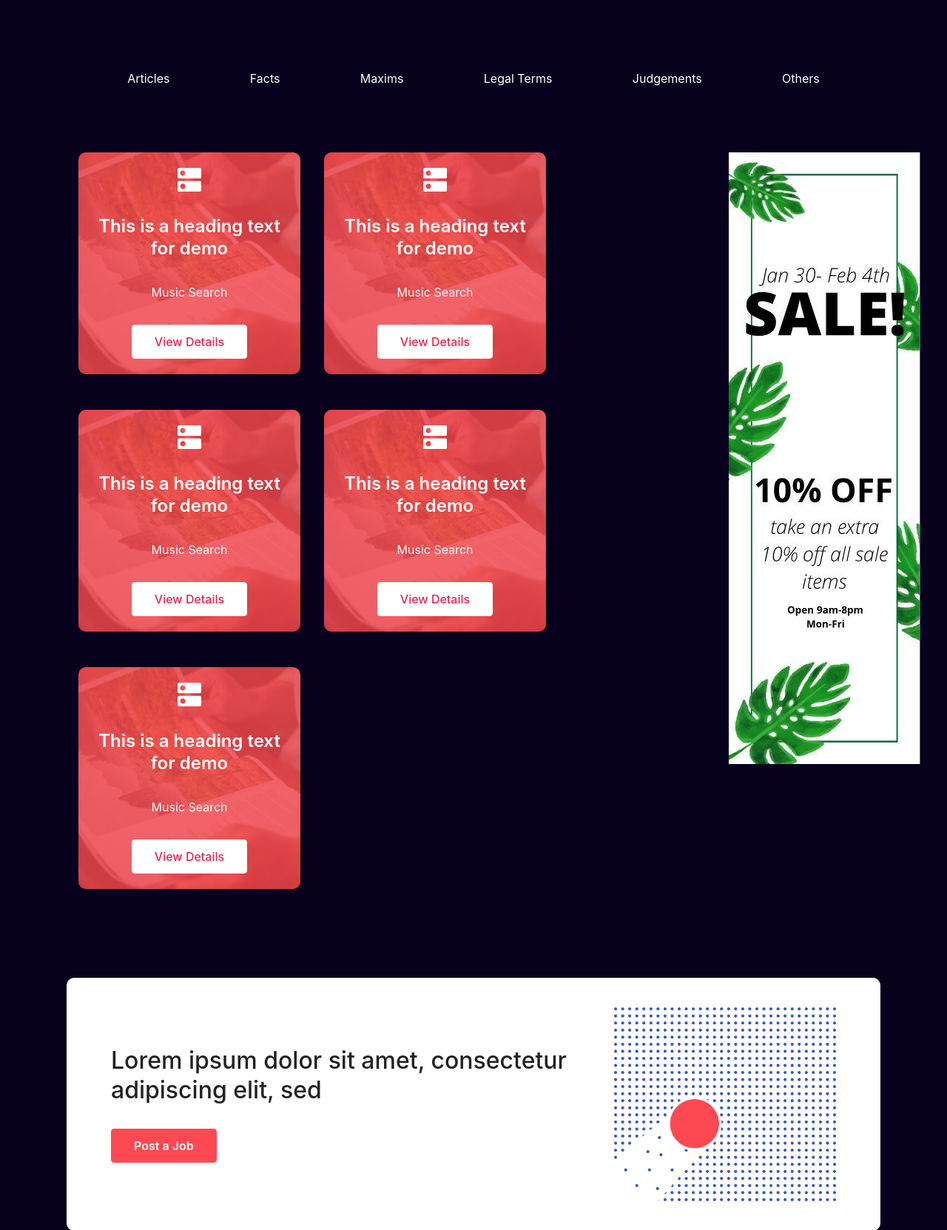
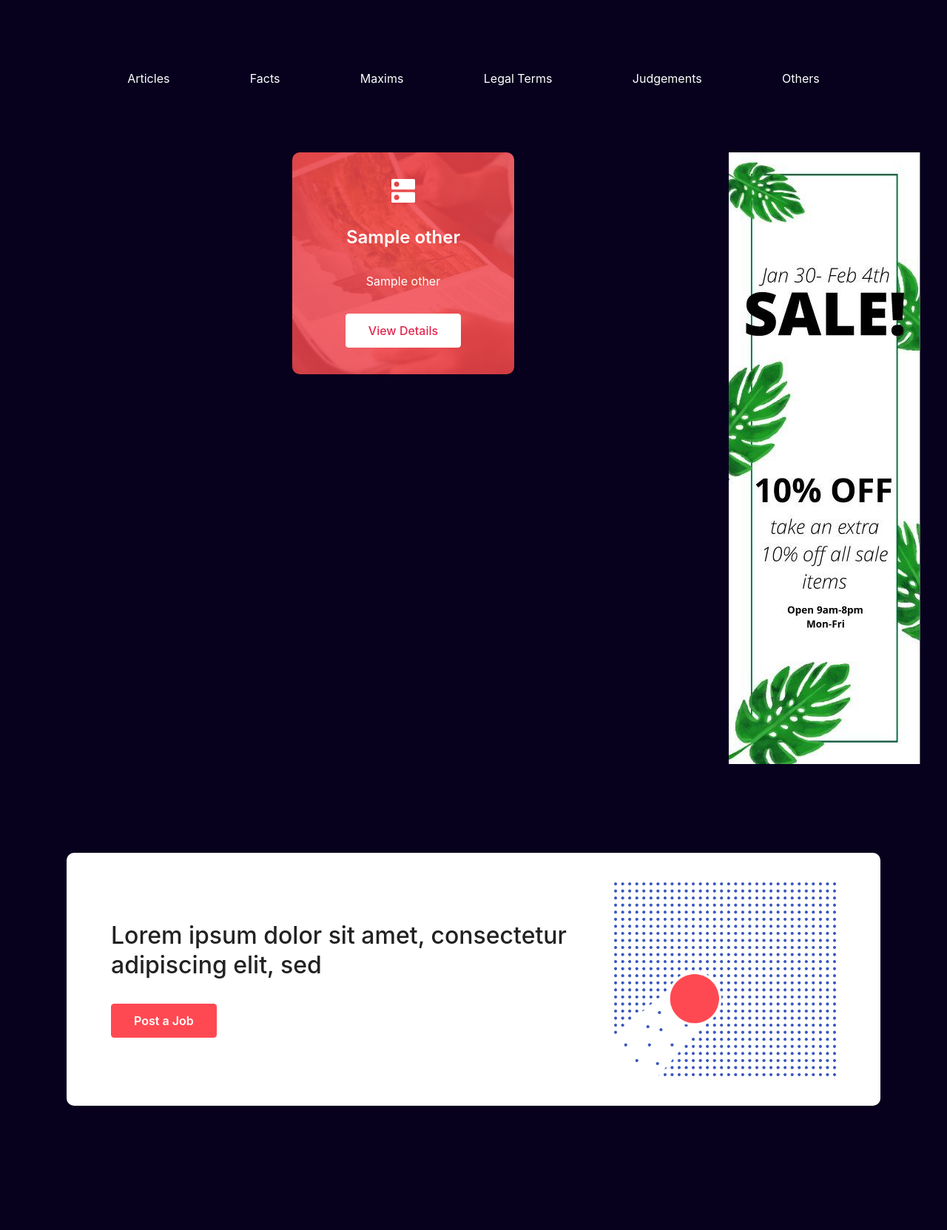
Before and after one commit to Aryan-ki-codepanti/LawCommunity-Client, a PHP site: page /other-updates/others.php in a window 1280 px wide. Shown: the part 562-2225 px from the top of the page at 74% size. Run offline with PHP 8.4, Linux system fonts and the light colour scheme; tables that the repository leaves empty or names only in its code hold one stand-in row (values such as "Sample post"); a stand-in replaces the project's code that opens the database connection.

Commit message:
Added dynamic others page that renders data from database

```diff
--- a/other-updates/others.php
+++ b/other-updates/others.php
@@ -43,66 +43,41 @@
             </div>
             <div class="col-lg-10 col-sm-12 d-flex justify-content-center">
                 <div class="d-flex flex-wrap justify-content-center justify-content-lg-start">
+
+                <!-- Other/More populate here  -->
+
+                <?php
+                    // db
+                    require_once "../admin/php/db.inc.php";
+
+                    $table = "others";
+                    $others = mysqli_query($conn , "SELECT * FROM `$table` ORDER BY id DESC;");
+
+                    $html = '';
+                    foreach($others as $other){
+                        $html = $html . '
+
                         <div class="d-flex mx-2 mt-6" style="width: 300px; height: 300px;">
                             <div style=" background: linear-gradient(0deg, rgba(255, 73, 82, 0.8), rgba(255, 73, 82, 0.8)),url(../assets/images/library/article/article.jpg); background-position: center; background-size: cover;width: 100%; height: 100%;" class="rounded-10">
                                 <div class="d-flex px-2 align-items-center justify-content-center text-white" style="width: 100%; height: 100%;">
                                     <div class="text-center">
                                         <img class="mb-4" src="../assets/images/icons/stack.svg" alt="">
-                                    <h5 class="fw-600 mb-4">This is a heading text for demo</h5>
-                                    <p class="fw-normal fs-base mb-4">Music Search</p>
+                                        <h5 class="fw-600 mb-4">'. $other["heading"] .'</h5>
+                                        <p class="fw-normal fs-base mb-4">'. $other["subheading"] .'</p>
                                         <a href="" class="btn btn-white text-red rounded">View Details</a>
                                     </div>
                                 </div>
                             </div>
                         </div>
-                    <div class="d-flex mx-2 mt-6" style="width: 300px; height: 300px;">
-                        <div style=" background: linear-gradient(0deg, rgba(255, 73, 82, 0.8), rgba(255, 73, 82, 0.8)),url(../assets/images/library/article/article.jpg); background-position: center; background-size: cover;width: 100%; height: 100%;" class="rounded-10">
-                            <div class="d-flex px-2 align-items-center justify-content-center text-white" style="width: 100%; height: 100%;">
-                                <div class="text-center">
-                                    <img class="mb-4" src="../assets/images/icons/stack.svg" alt="">
-                                    <h5 class="fw-600 mb-4">This is a heading text for demo</h5>
-                                    <p class="fw-normal fs-base mb-4">Music Search</p>
-                                    <a href="" class="btn btn-white text-red rounded">View Details</a>
-                                </div>
-                            </div>
-                        </div>
-                    </div>
-                    <div class="d-flex mx-2 mt-6" style="width: 300px; height: 300px;">
-                        <div style=" background: linear-gradient(0deg, rgba(255, 73, 82, 0.8), rgba(255, 73, 82, 0.8)),url(../assets/images/library/article/article.jpg); background-position: center; background-size: cover;width: 100%; height: 100%;" class="rounded-10">
-                            <div class="d-flex px-2 align-items-center justify-content-center text-white" style="width: 100%; height: 100%;">
-                                <div class="text-center">
-                                    <img class="mb-4" src="../assets/images/icons/stack.svg" alt="">
-                                    <h5 class="fw-600 mb-4">This is a heading text for demo</h5>
-                                    <p class="fw-normal fs-base mb-4">Music Search</p>
-                                    <a href="" class="btn btn-white text-red rounded">View Details</a>
-                                </div>
-                            </div>
-                        </div>
-                    </div>
-                    <div class="d-flex mx-2 mt-6" style="width: 300px; height: 300px;">
-                        <div style=" background: linear-gradient(0deg, rgba(255, 73, 82, 0.8), rgba(255, 73, 82, 0.8)),url(../assets/images/library/article/article.jpg); background-position: center; background-size: cover;width: 100%; height: 100%;" class="rounded-10">
-                            <div class="d-flex px-2 align-items-center justify-content-center text-white" style="width: 100%; height: 100%;">
-                                <div class="text-center">
-                                    <img class="mb-4" src="../assets/images/icons/stack.svg" alt="">
-                                    <h5 class="fw-600 mb-4">This is a heading text for demo</h5>
-                                    <p class="fw-normal fs-base mb-4">Music Search</p>
-                                    <a href="" class="btn btn-white text-red rounded">View Details</a>
-                                </div>
-                            </div>
-                        </div>
-                    </div>
-                    <div class="d-flex mx-2 mt-6" style="width: 300px; height: 300px;">
-                        <div style=" background: linear-gradient(0deg, rgba(255, 73, 82, 0.8), rgba(255, 73, 82, 0.8)),url(../assets/images/library/article/article.jpg); background-position: center; background-size: cover;width: 100%; height: 100%;" class="rounded-10">
-                            <div class="d-flex px-2 align-items-center justify-content-center text-white" style="width: 100%; height: 100%;">
-                                <div class="text-center">
-                                    <img class="mb-4" src="../assets/images/icons/stack.svg" alt="">
-                                    <h5 class="fw-600 mb-4">This is a heading text for demo</h5>
-                                    <p class="fw-normal fs-base mb-4">Music Search</p>
-                                    <a href="" class="btn btn-white text-red rounded">View Details</a>
-                                </div>
-                            </div>
-                        </div>
-                    </div>
+
+                        ';
+                    }
+                    echo $html;
+
+                ?>
+
+                <!-- Other/More end here -->
+
                 </div>
             </div>
             <div class="col-lg-2 d-flex justify-content-center align-items-start">
```
Also changed, not shown: landmark-judgement/content.php (+31 -2 lines). Lines whose indentation alone changed are shown as unchanged.
